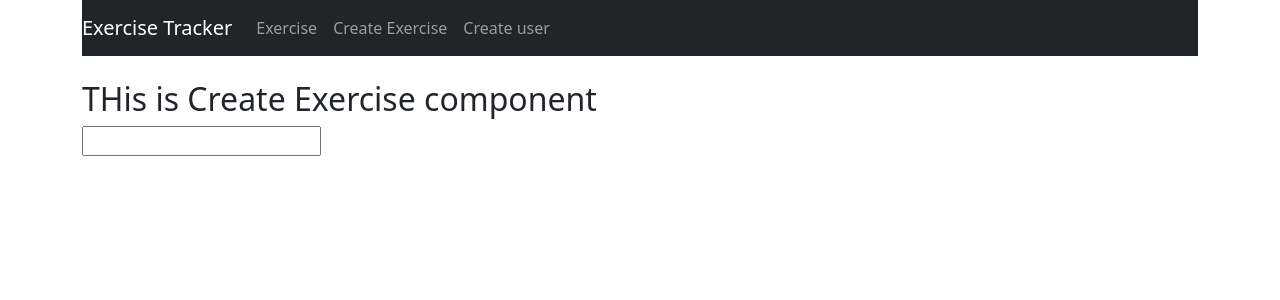
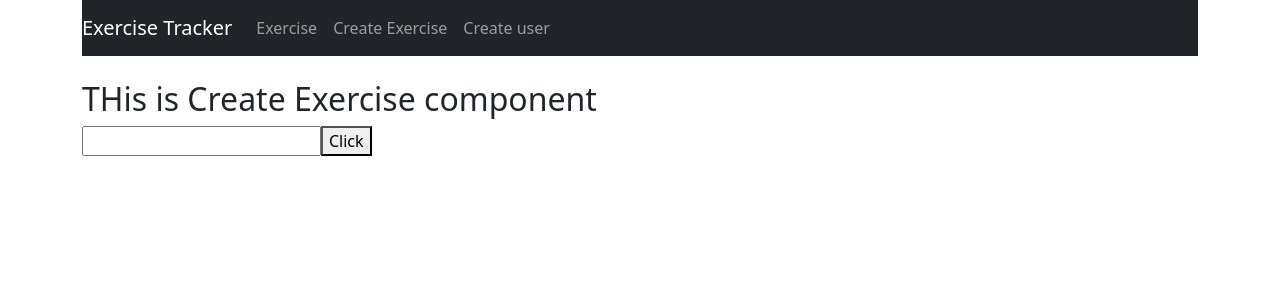
Before and after one commit to tharaka-ariyarathna/Exercise-Tracker, a React (Create React App) app: page /create in a window 1280 px wide. Shown: the top 300 px of the page. Built offline with nearby package versions, Linux system fonts and the light colour scheme.

Commit message:
Created function to form submission

```diff
--- a/src/Components/CreateExercise.component.js
+++ b/src/Components/CreateExercise.component.js
@@ -15,12 +15,27 @@ const CreateExercise = () => {
         setExercise({...exercise, [changingProperty] : event.target.value})
     }
 
+    const onExerciseFormSubmit = (event) => {
+        event.preventDefault() ;
+        const newExercise = {
+            username : exercise.username,
+            description : exercise.description,
+            duration : Number(exercise.duration),
+            date : exercise.date
+        }
+
+        console.log(newExercise) ;
+
+        window.location = '/' ;
+    }
+
     console.log(exercise) ;
 
     return(
         <div>
             <h2>THis is Create Exercise component</h2>
-            <input type='text' name='date' onChange={onExerciseChange}/>
+            <input type='text' name='duration' onChange={onExerciseChange}/>
+            <button onClick={onExerciseFormSubmit}>Click</button>
         </div>
     ) ;
 }
```
